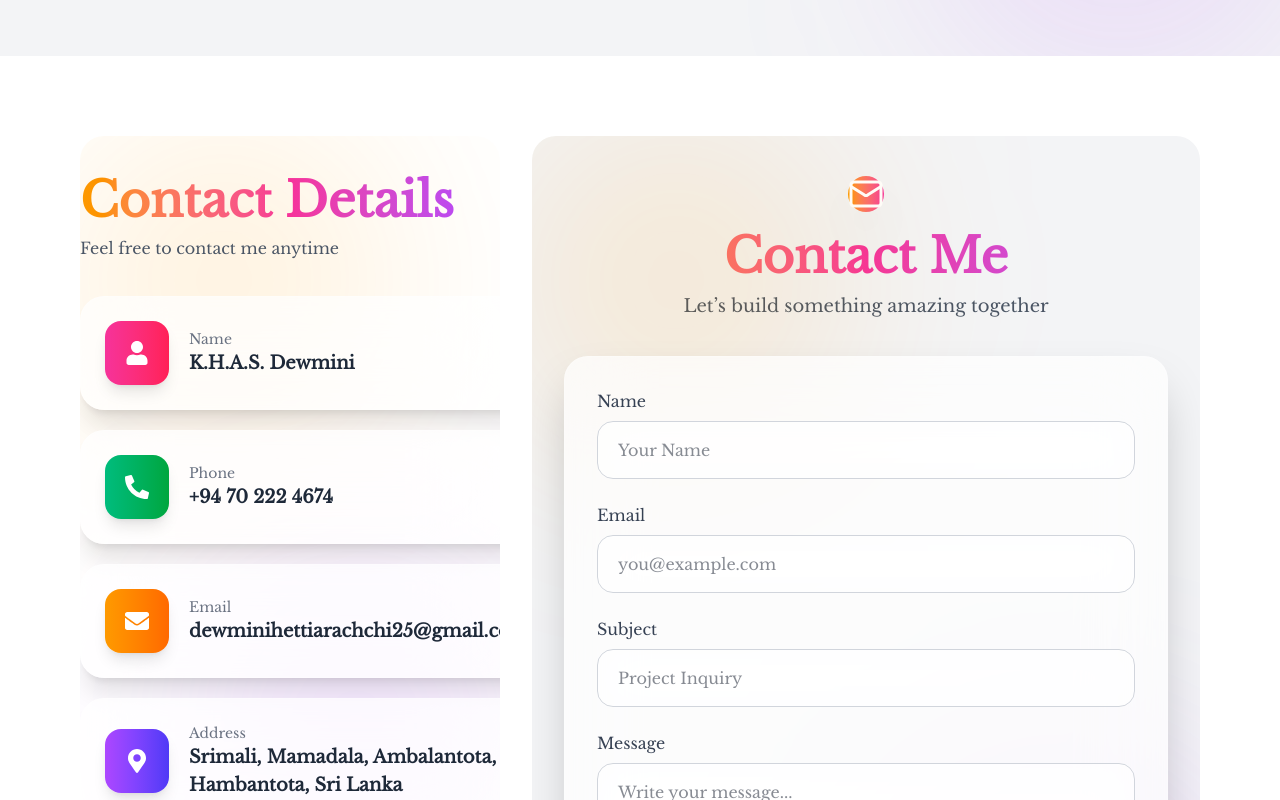
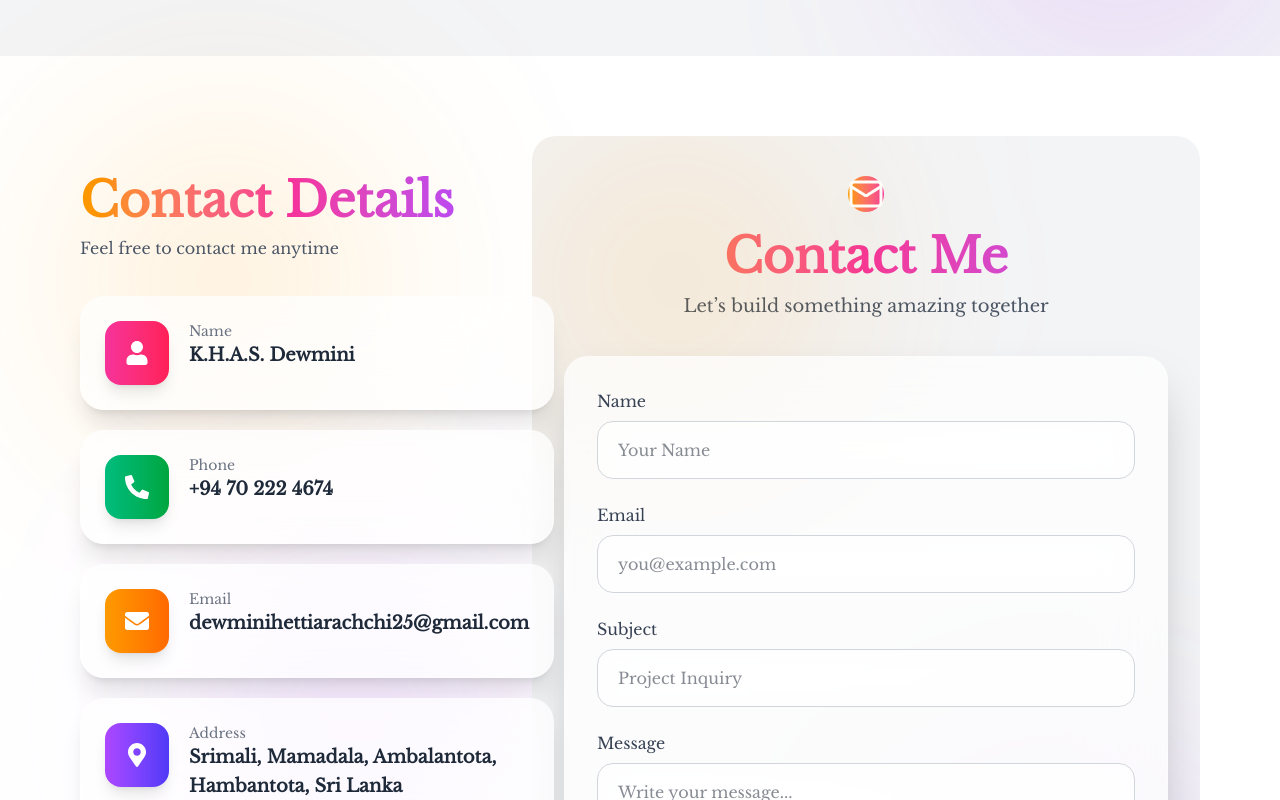
Before and after one commit to Dew3516/my_portfolio_, a Next.js app: page / in a window 1280 px wide. Shown: the part 6040-6840 px from the top of the page. Built offline with nearby package versions, Linux system fonts and the light colour scheme.

Commit message:
Prevent contact details text clipping

```diff
--- a/app/components/Detail.tsx
+++ b/app/components/Detail.tsx
@@ -41,7 +41,7 @@ const details = [
 
 function Detail() {
   return (
-    <section className="relative w-full overflow-hidden rounded-3xl bg-gray-100 px-4 py-8 dark:bg-gray-950 sm:px-6 sm:py-10 lg:bg-transparent lg:px-0 lg:dark:bg-transparent">
+    <section className="relative w-full rounded-3xl bg-gray-100 px-4 py-8 dark:bg-gray-950 sm:px-6 sm:py-10 lg:bg-transparent lg:px-0 lg:dark:bg-transparent">
       {/* Background Glow */}
       <div className="absolute top-0 left-0 h-72 w-72 rounded-full bg-amber-500/20 blur-[120px]" />
       <div className="absolute bottom-0 right-0 h-72 w-72 rounded-full bg-purple-500/20 blur-[120px]" />
@@ -87,7 +87,7 @@ function Detail() {
               />
 
               {/* Card */}
-              <div className="relative flex items-start gap-4 rounded-3xl border border-white/20 bg-white/70 p-5 shadow-xl backdrop-blur-2xl transition-all duration-300 group-hover:shadow-2xl dark:border-gray-700 dark:bg-gray-900/70 sm:items-center sm:gap-5 sm:p-6">
+              <div className="relative flex w-full items-start gap-4 rounded-3xl border border-white/20 bg-white/70 p-4 shadow-xl backdrop-blur-2xl transition-all duration-300 group-hover:shadow-2xl dark:border-gray-700 dark:bg-gray-900/70 sm:gap-5 sm:p-6">
                 {/* Icon */}
                 <div
                   className={`flex h-12 w-12 shrink-0 items-center justify-center rounded-2xl bg-linear-to-r ${item.color} text-xl text-white shadow-lg sm:h-16 sm:w-16 sm:text-2xl`}
@@ -96,7 +96,7 @@ function Detail() {
                 </div>
 
                 {/* Content */}
-                <div className="min-w-0">
+                <div className="min-w-0 flex-1">
                   <p className="text-sm text-gray-500 dark:text-gray-400">
                     {item.label}
                   </p>
@@ -104,12 +104,12 @@ function Detail() {
                   {item.href ? (
                     <a
                       href={item.href}
-                      className="wrap-break-word text-base font-semibold text-gray-800 transition hover:text-fuchsia-500 dark:text-white sm:text-lg"
+                      className="block max-w-full overflow-visible break-words text-base font-semibold leading-relaxed text-gray-800 transition hover:text-fuchsia-500 dark:text-white sm:text-lg"
                     >
                       {item.value}
                     </a>
                   ) : (
-                    <p className="wrap-break-word text-base font-semibold text-gray-800 dark:text-white sm:text-lg">
+                    <p className="max-w-full overflow-visible break-words text-base font-semibold leading-relaxed text-gray-800 dark:text-white sm:text-lg">
                       {item.value}
                     </p>
                   )}
```
